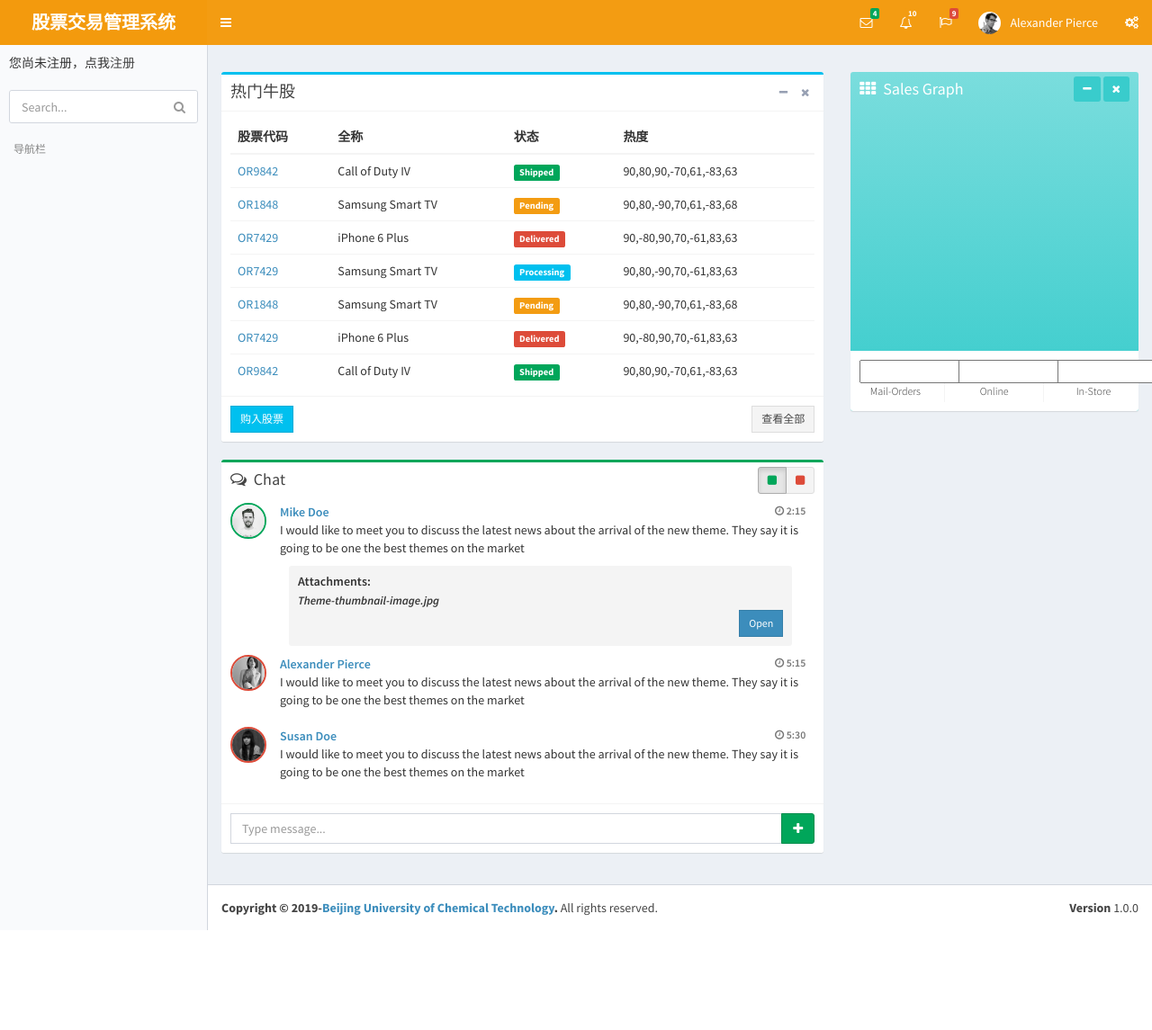
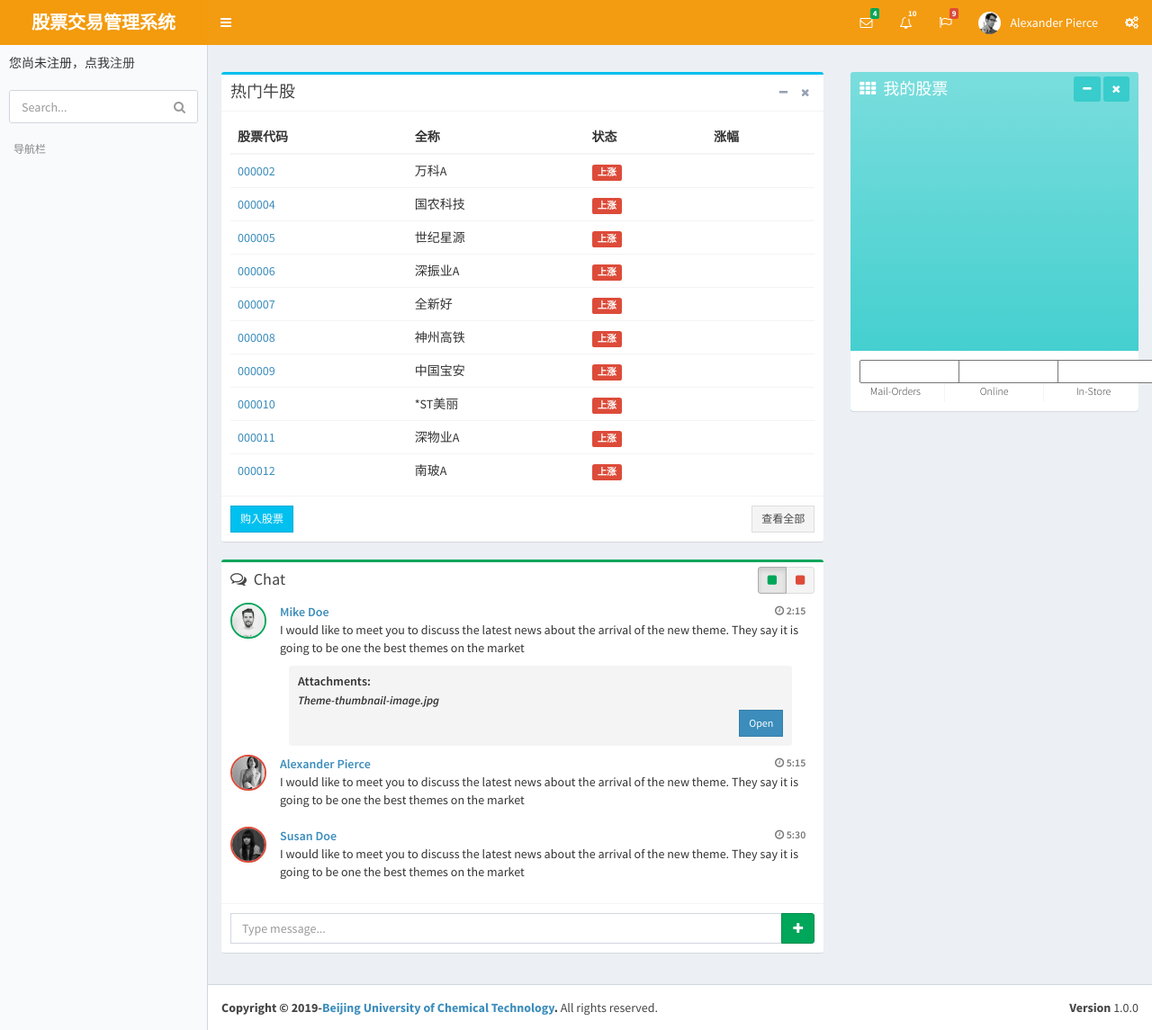
Before and after one commit to RonDen/-StockTrading, a Django app: page /index in a window 1280 px wide. Shown: the whole page at 90% size. Before the commit the page ends 1034 px from the top, so only its background shows below. Run offline with Django 3.2, Linux system fonts and the light colour scheme; data comes from the database, SQL or seed files in the repository; some libraries are stand-ins or nearby versions.

Commit message:
finish top10 stock list

```diff
--- /dev/null
+++ b/templates/buy_in.html
@@ -0,0 +1 @@
+{% extends 'mybase.html' %}
--- a/templates/index.html
+++ b/templates/index.html
@@ -31,87 +31,27 @@
                                     <th>股票代码</th>
                                     <th>全称</th>
                                     <th>状态</th>
-                                    <th>热度</th>
+                                    <th>涨幅</th>
                                 </tr>
                                 </thead>
                                 <tbody>
-                                <tr>
-                                    <td><a href="pages/examples/invoice.html">OR9842</a></td>
-                                    <td>Call of Duty IV</td>
-                                    <td><span class="label label-success">Shipped</span></td>
-                                    <td>
-                                        <div class="sparkbar" data-color="#00a65a" data-height="20">
-                                            90,80,90,-70,61,-83,63
-                                        </div>
-                                    </td>
-                                </tr>
-                                <tr>
-                                    <td><a href="pages/examples/invoice.html">OR1848</a></td>
-                                    <td>Samsung Smart TV</td>
-                                    <td><span class="label label-warning">Pending</span></td>
-                                    <td>
-                                        <div class="sparkbar" data-color="#f39c12" data-height="20">
-                                            90,80,-90,70,61,-83,68
-                                        </div>
-                                    </td>
-                                </tr>
-                                <tr>
-                                    <td><a href="pages/examples/invoice.html">OR7429</a></td>
-                                    <td>iPhone 6 Plus</td>
-                                    <td><span class="label label-danger">Delivered</span></td>
-                                    <td>
-                                        <div class="sparkbar" data-color="#f56954" data-height="20">
-                                            90,-80,90,70,-61,83,63
-                                        </div>
-                                    </td>
-                                </tr>
-                                <tr>
-                                    <td><a href="pages/examples/invoice.html">OR7429</a></td>
-                                    <td>Samsung Smart TV</td>
-                                    <td><span class="label label-info">Processing</span></td>
-                                    <td>
-                                        <div class="sparkbar" data-color="#00c0ef" data-height="20">
-                                            90,80,-90,70,-61,83,63
-                                        </div>
-                                    </td>
-                                </tr>
-                                <tr>
-                                    <td><a href="pages/examples/invoice.html">OR1848</a></td>
-                                    <td>Samsung Smart TV</td>
-                                    <td><span class="label label-warning">Pending</span></td>
-                                    <td>
-                                        <div class="sparkbar" data-color="#f39c12" data-height="20">
-                                            90,80,-90,70,61,-83,68
-                                        </div>
-                                    </td>
-                                </tr>
-                                <tr>
-                                    <td><a href="pages/examples/invoice.html">OR7429</a></td>
-                                    <td>iPhone 6 Plus</td>
-                                    <td><span class="label label-danger">Delivered</span></td>
-                                    <td>
-                                        <div class="sparkbar" data-color="#f56954" data-height="20">
-                                            90,-80,90,70,-61,83,63
-                                        </div>
-                                    </td>
-                                </tr>
-                                <tr>
-                                    <td><a href="pages/examples/invoice.html">OR9842</a></td>
-                                    <td>Call of Duty IV</td>
-                                    <td><span class="label label-success">Shipped</span></td>
-                                    <td>
-                                        <div class="sparkbar" data-color="#00a65a" data-height="20">
-                                            90,80,90,-70,61,-83,63
-                                        </div>
-                                    </td>
-                                </tr>
+                                {% for stock in top10stock %}
+                                    <tr>
+                                        <td>
+                                            <a href="{% url 'tradingSystem:stock_info' stock.stock_id %}">{{ stock.stock_id }}</a>
+                                        </td>
+                                        <td>{{ stock.stock_name }}</td>
+                                        <td><span class="label label-danger">上涨</span></td>
+                                        <td>{{ stock.change_extent | floatformat }}</td>
+                                    </tr>
+                                {% endfor %}
                                 </tbody>
                             </table>
                         </div>
                     </div>
                     <div class="box-footer clearfix">
-                        <a href="javascript:void(0)" class="btn btn-sm btn-info btn-flat pull-left">购入股票</a>
-                        <a href="javascript:void(0)" class="btn btn-sm btn-default btn-flat pull-right">查看全部</a>
+                        <a href="{% url 'tradingSystem:buy_in_stock' %}" class="btn btn-sm btn-info btn-flat pull-left">购入股票</a>
+                        <a href="{% url 'tradingSystem:stock_list' %}" class="btn btn-sm btn-default btn-flat pull-right">查看全部</a>
                     </div>
                 </div>
             </div>
@@ -120,7 +60,7 @@
                     <div class="box-header">
                         <i class="fa fa-th"></i>
 
-                        <h3 class="box-title">Sales Graph</h3>
+                        <h3 class="box-title">我的股票</h3>
 
                         <div class="box-tools pull-right">
                             <button type="button" class="btn bg-teal btn-sm" data-widget="collapse"><i
@@ -266,4 +206,5 @@
         </div>
 
     </section>
+
 {% endblock %}
--- a/tradingSystem/urls.py
+++ b/tradingSystem/urls.py
@@ -11,4 +11,8 @@ urlpatterns = [
     path('register', views.register, name='register'),
     path('index', views.index, name='index'),
     path('stockdetails',views.stockdetails,name='stockdetails'),
+    path('stock_info/<int:stock_id>/', views.stock_info, name='stock_info'),
+    path('stock_list', views.stock_list, name='stock_list'),
+    path('stock_comment', views.stock_comment, name='stock_comment'),
+    path('buy_in_stock', views.buy_in_stock, name='buy_in_stock'),
 ]
--- /dev/null
+++ b/tradingSystem/utils.py
@@ -0,0 +1,5 @@
+from .models import StockInfo
+
+
+def get_top10():
+    return StockInfo.objects.all().order_by('-change_extent')[:10]
--- a/tradingSystem/views.py
+++ b/tradingSystem/views.py
@@ -1,11 +1,13 @@
 from django.shortcuts import render
-from django.contrib.auth import authenticate, login, logout, models
+from django.contrib.auth import authenticate, login, logout
+from django.contrib.auth.models import User
 from django.contrib.auth.hashers import make_password
 from django.http import HttpRequest, JsonResponse, Http404
 from django.shortcuts import render, redirect, get_object_or_404
+from django.core.exceptions import ObjectDoesNotExist
 
 from .models import UserTable, StockInfo, OptionalStockTable, ForumTopic, ForumTopicBack, HistoryTradeTable
-from django.core.exceptions import ObjectDoesNotExist
+from .utils import get_top10
 
 
 def goto_login(request):
@@ -20,28 +22,45 @@ def mylogin(request):
         password = request.POST.get('password')
         message = ''
         try:
-            user = UserTable.objects.get(phone_number=phone_number)
-            if user.password == password:
-                request.session['user_name'] = user.user_name
-                request.session['photo_url'] = user.photo_url
-                request.session['user_id'] = user.user_id
-                request.session['user_email'] = user.user_email
-                request.session['account_num'] = user.account_num
-                request.session['account_type'] = user.account_type
-                request.session['account_balance'] = user.account_balance
-                request.session['id_no'] = user.id_no
+            User.objects.get(username=phone_number)
+            request.session['username'] = phone_number
+            return redirect('tradingSystem:admin_index')
+        except ObjectDoesNotExist:
+            try:
+                user = UserTable.objects.get(phone_number=phone_number)
+                if user.password == password:
+                    request.session['user_name'] = user.user_name
+                    request.session['photo_url'] = user.photo_url
+                    request.session['user_id'] = user.user_id
+                    request.session['user_email'] = user.user_email
+                    request.session['account_num'] = user.account_num
+                    request.session['account_type'] = user.account_type
+                    request.session['account_balance'] = user.account_balance
+                    request.session['id_no'] = user.id_no
 
-                return redirect("tradingSystem:index")
-            else:
-                message = "您的密码错误"
-        except ObjectDoesNotExist:
-            message = "用户不存在"
+                    return redirect("tradingSystem:index")
+                else:
+                    message = "您的密码错误"
+            except ObjectDoesNotExist:
+                message = "用户不存在"
     return render(request, 'login.html', locals())
 
 
 def index(request):
+    top10stock = get_top10()
+    context = {
+        'top10stock': top10stock
+    }
+    return render(request, 'index.html', context)
 
-    return render(request, 'index.html')
+
+def admin_index(request):
+    return render(request, 'adm_base.html')
+
+
+def stock_info(request, stock_id):
+
+    return render(request, 'stock_details.html')
 
 
 def base(request):
@@ -51,5 +70,18 @@ def base(request):
 def register(request):
     return render(request, 'register.html')
 
+
 def stockdetails(request):
     return render(request,'stock_details.html')
+
+
+def stock_list(request):
+    return render(request, 'stock_list.html')
+
+
+def stock_comment(request):
+    return render(request, 'stock_comments.html')
+
+
+def buy_in_stock(request):
+    return render(request, 'buy_in.html')
```
Also changed, not shown: config/createStock.py (+22 -2 lines), config/stocktrading.sql, 2 other files.
